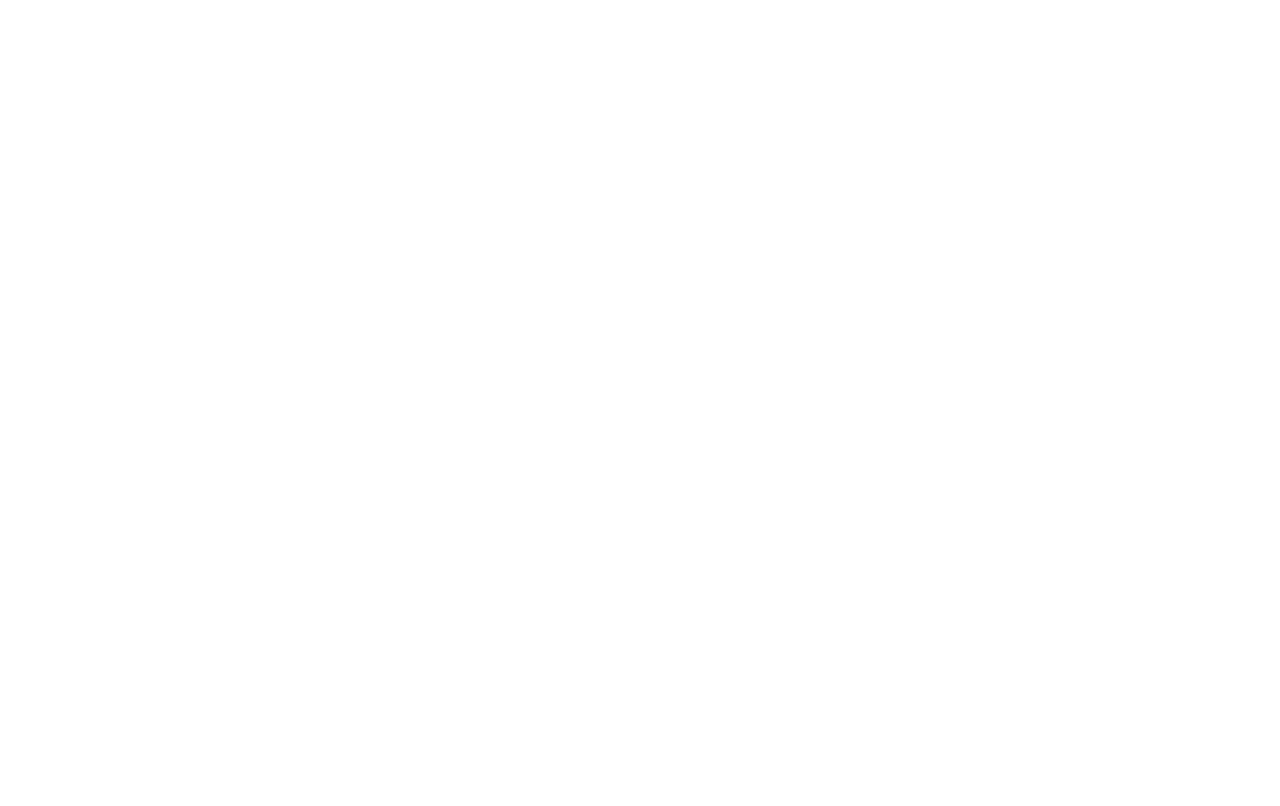
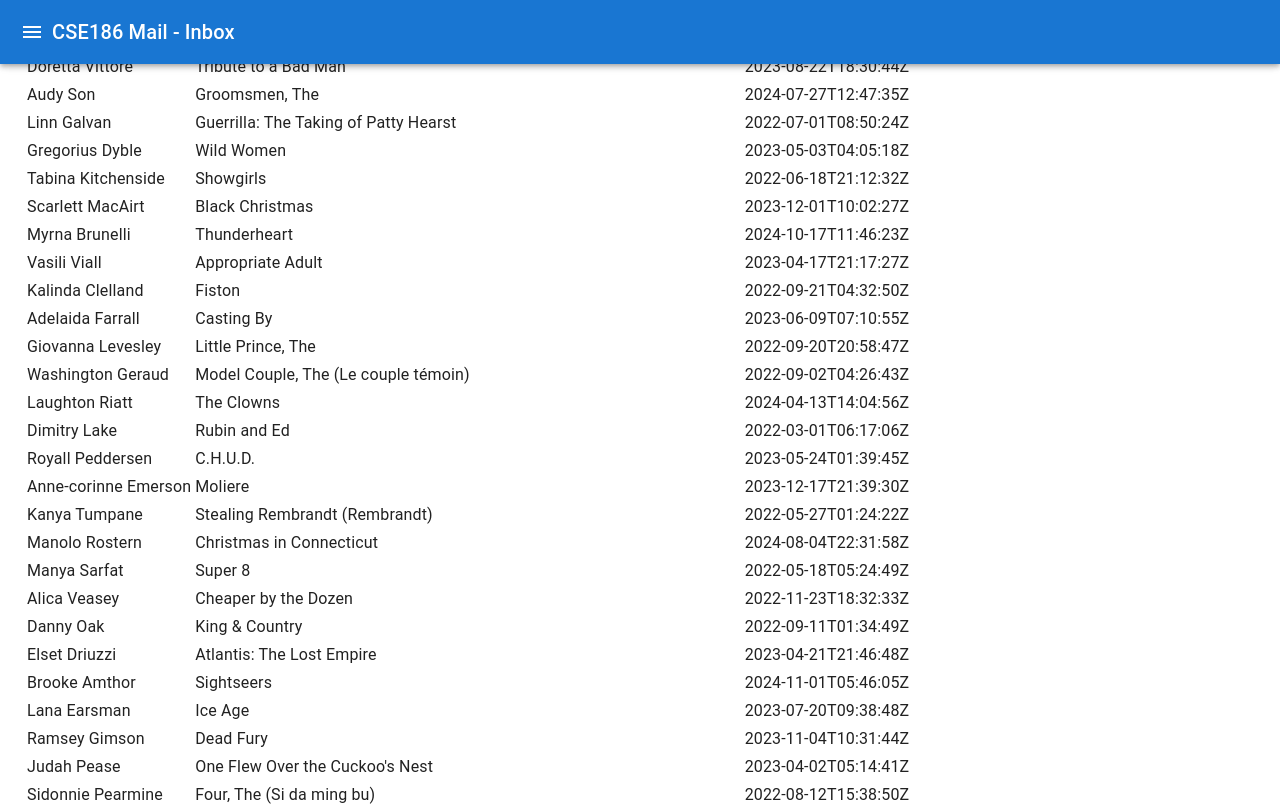
Before and after one commit to crfh-slug/Asgn4-CSE-186, a React (Vite) app in the folder Desktop/CSE 186/Assignment4/: page /trash in a window 1280 px wide. Before the commit this address had no page. Shown: the top 806 px of the page. Built offline with nearby package versions, Linux system fonts and the light colour scheme.

Commit message:
AppBar on each page

```diff
--- a/Desktop/CSE 186/Assignment4/src/App.jsx
+++ b/Desktop/CSE 186/Assignment4/src/App.jsx
@@ -2,6 +2,8 @@
 import {EmailProvider} from './EmailContext';
 import InboxPage from './InboxPage';
 import EmailDetailsPage from './EmailDetailsPage';
+import Layout from './Layout';
+import {HeaderProvider} from './HeaderContext';
 
 /**
  * Wraps everything with EmailProvider and handles routing.
@@ -9,16 +11,20 @@
  */
 function App() {
   return (
-    <div>
-      <EmailProvider>
+    <EmailProvider>
+      <HeaderProvider>
         <Router>
-          <Routes>
-            <Route path="/" element={<InboxPage />} />
-            <Route path="/email/:id" element={<EmailDetailsPage />} />
-          </Routes>
+          <Layout>
+            <Routes>
+              <Route path='/' element={<InboxPage />} />
+              <Route path='/email/:id' element={<EmailDetailsPage />} />
+              <Route path='/important' element={<InboxPage />} />
+              <Route path='/trash' element={<InboxPage />} />;
+            </Routes>
+          </Layout>
         </Router>
-      </EmailProvider>
-    </div>
+      </HeaderProvider>
+    </EmailProvider>
   );
 }
 
--- a/Desktop/CSE 186/Assignment4/src/EmailDetailsPage.jsx
+++ b/Desktop/CSE 186/Assignment4/src/EmailDetailsPage.jsx
@@ -13,14 +13,12 @@
   if (!selectedEmail) {
     return (
       <div style={{padding: '20px'}}>
-        <Button variant="contained" onClick={() => navigate('/')}>
+        <Button variant="container" onClick={() => navigate('/')}>
           Go to Inbox
         </Button>
       </div>
     );
   }
-
-  console.log('I made it!');
 
   return (
     <div>
@@ -28,9 +26,8 @@
       <p>To: {selectedEmail.to.name} ({selectedEmail.to.address})</p>
       <p>Received: {selectedEmail.received}</p>
       <p>{selectedEmail.subject}</p>
-      <br />
       <p>{selectedEmail.content}</p>
-      <Button variant="contained"
+      <Button variant="container"
         onClick={() => navigate('/')}>
           Back to Inbox
       </Button>
--- /dev/null
+++ b/Desktop/CSE 186/Assignment4/src/HeaderContext.jsx
@@ -0,0 +1,25 @@
+import {createContext, useState, useContext} from 'react';
+import PropTypes from 'prop-types';
+
+// Create Context
+const HeaderContext = createContext();
+
+// Custom hook to use the EmailContext
+export const useHeader = () => useContext(HeaderContext);
+
+// EmailProvider Component
+export const HeaderProvider = ({children}) => {
+  const [navPage, setNavPage] = useState('Inbox');
+  const [mobileOpen, setMobileOpen] = useState(false);
+
+  return (
+    <HeaderContext.Provider value={{navPage, setNavPage,
+      mobileOpen, setMobileOpen}}>
+      {children}
+    </HeaderContext.Provider>
+  );
+};
+
+HeaderProvider.propTypes = {children: PropTypes.node.isRequired};
+
+export default HeaderProvider;
--- /dev/null
+++ b/Desktop/CSE 186/Assignment4/src/HeaderDetailsPage.jsx
@@ -0,0 +1,93 @@
+import AppBar from '@mui/material/AppBar';
+import Box from '@mui/material/Box';
+import CssBaseline from '@mui/material/CssBaseline';
+import Drawer from '@mui/material/Drawer';
+import IconButton from '@mui/material/IconButton';
+import List from '@mui/material/List';
+import ListItem from '@mui/material/ListItem';
+import ListItemButton from '@mui/material/ListItemButton';
+import ListItemIcon from '@mui/material/ListItemIcon';
+import ListItemText from '@mui/material/ListItemText';
+import InboxIcon from '@mui/icons-material/MoveToInbox';
+import MenuIcon from '@mui/icons-material/Menu';
+import MailIcon from '@mui/icons-material/Mail';
+import Typography from '@mui/material/Typography';
+import Toolbar from '@mui/material/Toolbar';
+import {useNavigate} from 'react-router-dom';
+import {useHeader} from './HeaderContext';
+
+/**
+ * Render the App Bar Menu on each page.
+ * @returns {object} JSX
+ */
+function HeaderDetailsPage() {
+  const {navPage, setNavPage, mobileOpen, setMobileOpen} = useHeader();
+  const navigate = useNavigate();
+
+  const handleDrawerToggle = () => {
+    setMobileOpen(!mobileOpen);
+  };
+
+  const handleNavigation = (path) => {
+    navigate(path.path);
+    setNavPage(path.text);
+    setMobileOpen(false); // Close drawer after navigation
+  };
+
+  return (
+    <Box sx={{display: 'flex'}}>
+      <CssBaseline />
+      <AppBar
+        position='fixed'
+        sx={{zIndex: (theme) => theme.zIndex.drawer + 1}}
+      >
+        <Toolbar>
+          <IconButton
+            color="inherit"
+            aria-label = {mobileOpen ? 'hide mailboxes' : 'show mailboxes'}
+            edge="start"
+            onClick={handleDrawerToggle}
+          >
+            <MenuIcon />
+          </IconButton>
+          <Typography variant="h6" noWrap>
+            CSE186 Mail - {navPage}
+          </Typography>
+        </Toolbar>
+      </AppBar>
+
+      <Box
+        component="nav"
+        aria-label="mailbox folders"
+      >
+        <Drawer
+          variant="temporary"
+          open={Boolean(mobileOpen)}
+          onClose={handleDrawerToggle}
+          PaperProps={{style: {width: '250px'}}}
+          ModalProps={{keepMounted: true}}
+        >
+          <Toolbar />
+          <List>
+            {[
+              {text: 'Inbox', path: '/'},
+              {text: 'Important', path: '/important'},
+              {text: 'Trash', path: '/trash'},
+            ].map((item, index) => (
+              <ListItem key={item.text} disablePadding>
+                <ListItemButton onClick={() => handleNavigation(item)}>
+                  <ListItemIcon aria-label={item.text}>
+                    {index % 2 === 0 ? <InboxIcon /> : <MailIcon />}
+                  </ListItemIcon>
+                  <ListItemText primary={item.text} />
+                </ListItemButton>
+              </ListItem>
+            ))}
+          </List>
+        </Drawer>
+      </Box>
+    </Box>
+  );
+}
+
+export default HeaderDetailsPage;
--- a/Desktop/CSE 186/Assignment4/src/InboxPage.jsx
+++ b/Desktop/CSE 186/Assignment4/src/InboxPage.jsx
@@ -1,23 +1,7 @@
-import React from 'react';
 import {useNavigate} from 'react-router-dom';
 import {useEmail} from './EmailContext';
 import mail from './data/mail.json';
-import AppBar from '@mui/material/AppBar';
-import Box from '@mui/material/Box';
-import CssBaseline from '@mui/material/CssBaseline';
-import Drawer from '@mui/material/Drawer';
-import Typography from '@mui/material/Typography';
-import Toolbar from '@mui/material/Toolbar';
-import IconButton from '@mui/material/IconButton';
-import MenuIcon from '@mui/icons-material/Menu';
-import List from '@mui/material/List';
-import ListItem from '@mui/material/ListItem';
-import ListItemButton from '@mui/material/ListItemButton';
-import ListItemIcon from '@mui/material/ListItemIcon';
-import ListItemText from '@mui/material/ListItemText';
-import InboxIcon from '@mui/icons-material/MoveToInbox';
-import MailIcon from '@mui/icons-material/Mail';
-import {Divider} from '@mui/material';
+import {useHeader} from './HeaderContext';
 
 /**
  * This file displays the inbox and sets the selected
@@ -26,19 +10,9 @@
  */
 function InboxPage() {
   {/* mui.com/material-ui/react-app-bar */}
-  const [mobileOpen, setMobileOpen] = React.useState(false);
-  const [navPage, setNavPage] = React.useState(mail[0].name);
   const {setSelectedEmail} = useEmail();
+  const {navPage} = useHeader();
   const navigate = useNavigate();
-
-  const handleDrawerToggle = () => {
-    setMobileOpen(!mobileOpen);
-  };
-
-  const handleMenuItemClicked = (pageName) => {
-    setNavPage(pageName);
-    handleDrawerToggle();
-  };
 
   const handleEmailClick = (emailId) => {
     navigate(`/email/${emailId}`);
@@ -47,64 +21,6 @@
   const mailLabel = mail.find((m) => m.name === navPage);
 
   return (
-    <div>
-      {/* mui.com/material-ui/react-app-bar */}
-      <Box sx={{display: 'flex'}}>
-        <CssBaseline />
-        <AppBar
-          position='fixed'
-          sx={{
-            zIndex: (theme) => theme.zIndex.drawer + 1,
-          }}
-        >
-          <Toolbar>
-            <IconButton
-              color="inherit"
-              aria-label = {mobileOpen ? 'hide mailboxes' : 'show mailboxes'}
-              edge="start"
-              onClick={handleDrawerToggle}
-            >
-              <MenuIcon />
-            </IconButton>
-            <Typography variant="h6" noWrap>
-              CSE186 Mail - {navPage}
-            </Typography>
-          </Toolbar>
-        </AppBar>
-
-        <Box
-          component="nav"
-          aria-label="mailbox folders"
-        >
-          <Drawer
-            variant="temporary"
-            open={Boolean(mobileOpen)}
-            onClose={handleDrawerToggle}
-            PaperProps={{style: {width: '250px'}}}
-            ModalProps={{keepMounted: true}}
-          >
-            <div>
-              <Toolbar />
-              <Divider />
-              <List>
-                {['Inbox', 'Important', 'Trash'].map((text, index) => (
-                  <ListItem key={text} disablePadding>
-                    <ListItemButton onClick={() => handleMenuItemClicked(text)}>
-                      <ListItemIcon>
-                        {index % 2 === 0 ? <InboxIcon /> : <MailIcon />}
-                      </ListItemIcon>
-                      <ListItemText primary={text} />
-                    </ListItemButton>
-                  </ListItem>
-                ))}
-              </List>
-            </div>
-          </Drawer>
-        </Box>
-      </Box>
-      <AppBar />
-      <Toolbar />
-
     <table>
       <tbody>
         {mailLabel.mail.map((email) => (
@@ -123,7 +39,6 @@
         )}
       </tbody>
     </table>
-    </div>
   );
 }
 
--- /dev/null
+++ b/Desktop/CSE 186/Assignment4/src/Layout.jsx
@@ -0,0 +1,20 @@
+import {Box} from '@mui/material';
+import HeaderDetailsPage from './HeaderDetailsPage';
+import PropTypes from 'prop-types';
+
+const Layout = ({children}) => {
+  return (
+    <Box sx={{display: 'flex'}}>
+      <HeaderDetailsPage />
+      <Box component='main' sx={{flexGrow: 1, p: 3}}>
+        {children}
+      </Box>
+    </Box>
+  );
+};
+
+Layout.propTypes = {
+  children: PropTypes.node.isRequired,
+};
+
+export default Layout;
```
Lines whose indentation alone changed are shown as unchanged.
